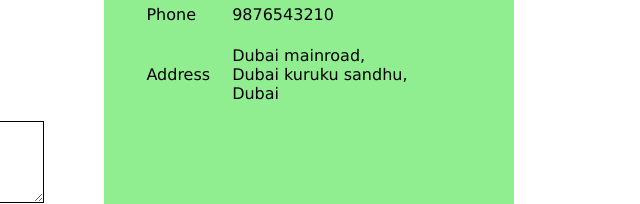
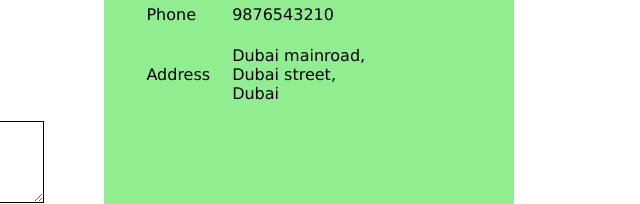
Before and after one commit to mythilysenthilkumar/E_Learning_Site, a plain HTML site: page contact.html in a window 1280 px wide. Shown: the part 310-514 px from the top of the page, 638-1278 px from the left. Drawn offline with Linux system fonts and the light colour scheme.

Commit message:
update contact.html

```diff
--- a/contact.html
+++ b/contact.html
@@ -103,5 +103,5 @@ window.alert("do you really want to logout?");}</script>
 </form></div><div class="sub2"><h3>Connect with us</h3>
 <table><tr><td>Email</td><td>abc@gmail.com</td></tr>
 <tr><td>Phone</td><td>9876543210</td></tr><tr><td>Address</td>
-<td>Dubai mainroad,<br>Dubai kuruku sandhu,<br>Dubai </td></tr>
+<td>Dubai mainroad,<br>Dubai street,<br>Dubai </td></tr>
 </table></div></div></body></html>
```
